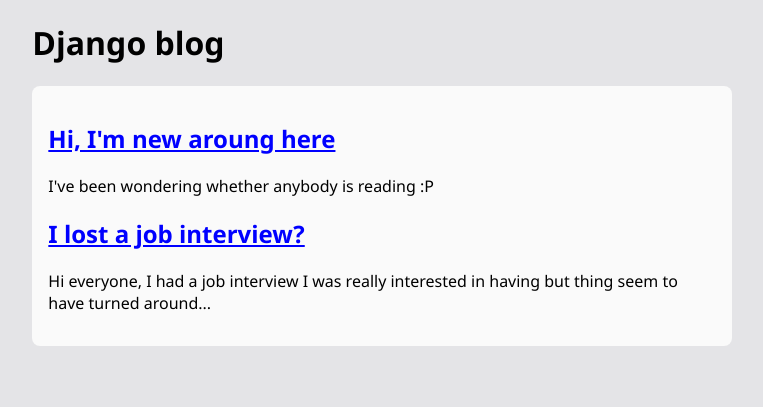
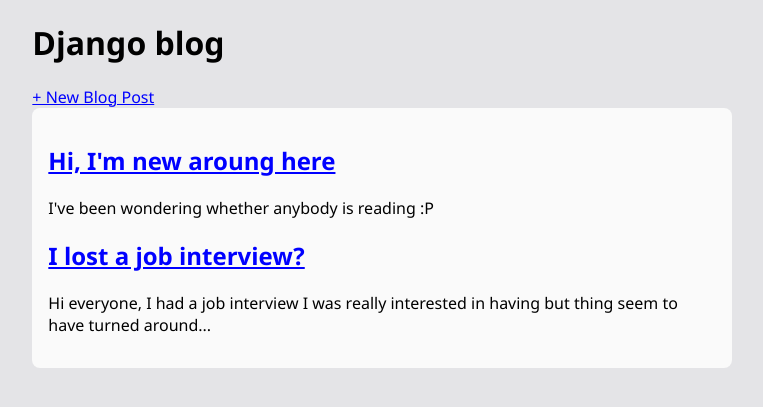
Before and after one commit to ralberrto/blog, a Django app: page / in a window 1280 px wide. Shown: the top 407 px of the page, without its empty margins (161-924 px from the left). Run offline with Django 4.2, Linux system fonts and the light colour scheme; data comes from the database, SQL or seed files in the repository.

Commit message:
Add hyperlink to Create Post in base template

```diff
--- a/templates/base.html
+++ b/templates/base.html
@@ -13,6 +13,7 @@
 <body>
     <header>
         <h1><a href="{% url 'home' %}">Django blog</a></h1>
+        <a href="{% url 'post_new' %}">+ New Blog Post</a>
     </header>
     <div id="main-cont">
         {% block content %}
```
